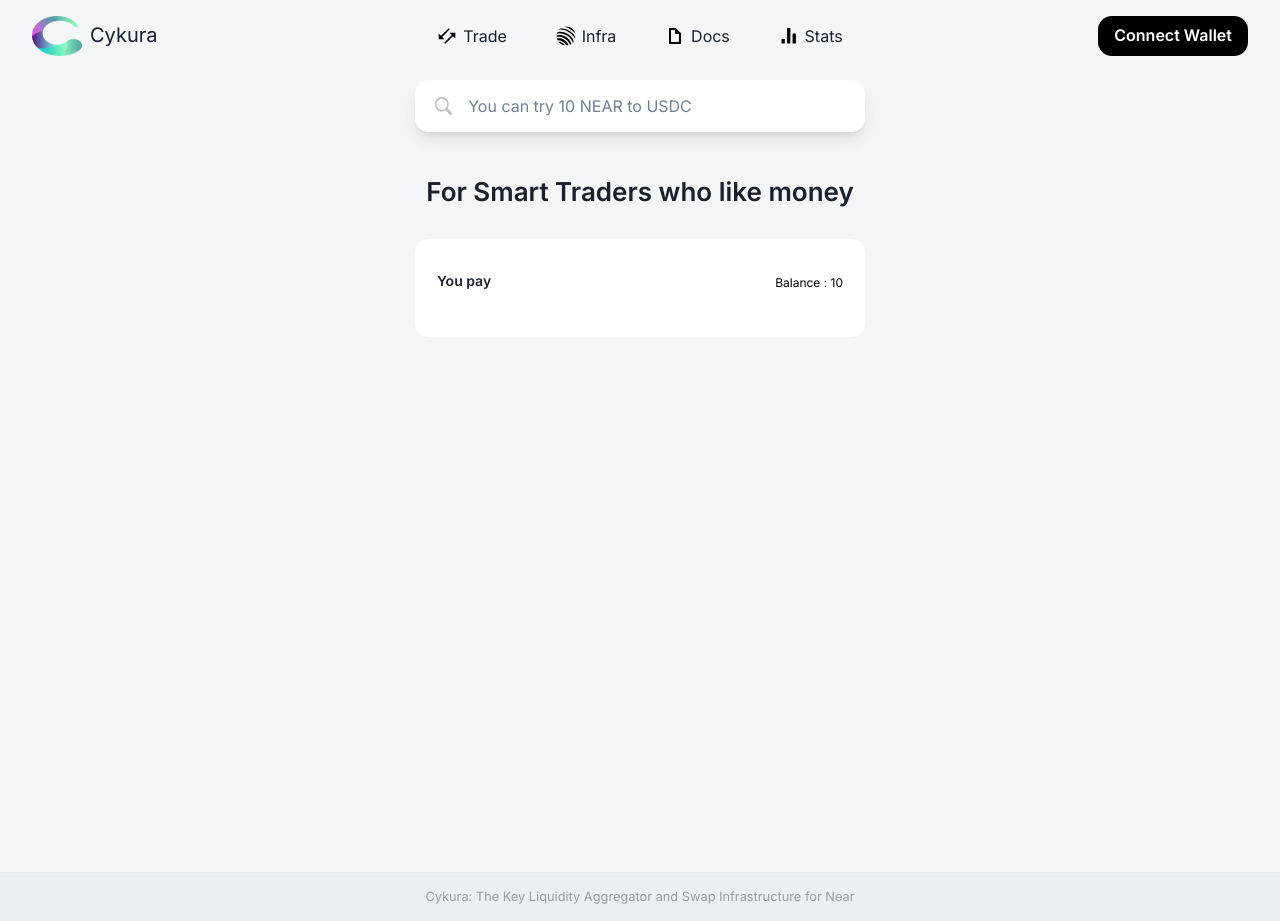
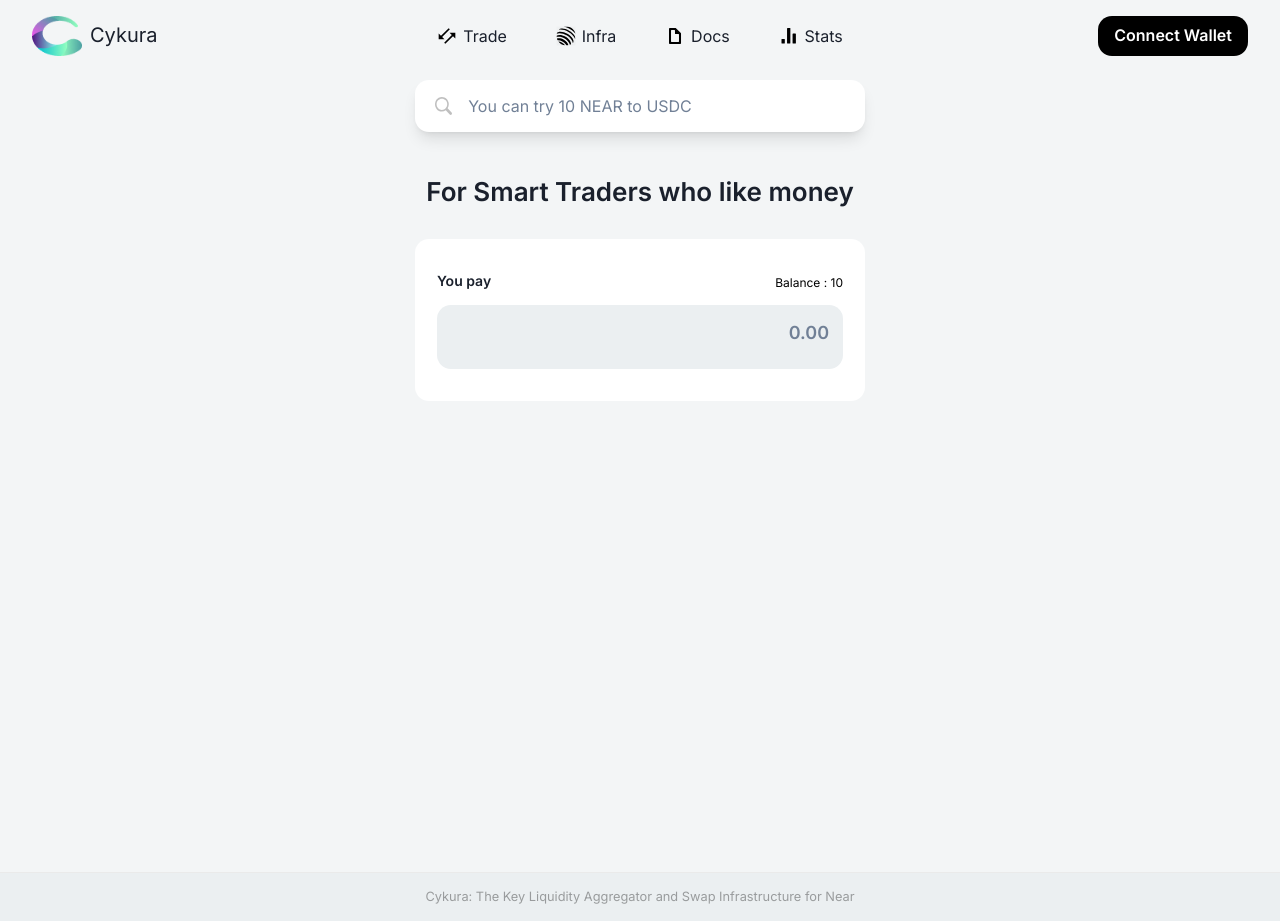
Before and after one commit to skiran017/arbitoor-ui, a Next.js app: page / in a window 1280 px wide. Built offline with nearby package versions, Linux system fonts and the light colour scheme.

Commit message:
feat: add input field in the swap form

```diff
--- a/components/Swap/SwapContent.tsx
+++ b/components/Swap/SwapContent.tsx
@@ -1,5 +1,5 @@
 import React from 'react';
-import { Flex, Text, chakra, Box } from '@chakra-ui/react';
+import { Flex, Text, chakra, Box, Input } from '@chakra-ui/react';
 
 function SwapContent() {
   return (
@@ -32,6 +32,26 @@ function SwapContent() {
           </Flex>
         </Box>
       </Flex>
+      <Box
+        paddingX="14px"
+        backgroundColor="rgb(235 239 241/1)"
+        height="64px"
+        borderRadius="14px"
+      >
+        <Flex
+          justifyContent="space-between"
+          alignItems="center"
+          paddingY="14px"
+        >
+          <Input
+            fontWeight="600"
+            fontSize="1.125rem"
+            variant="unstyled"
+            textAlign="right"
+            placeholder="0.00"
+          />
+        </Flex>
+      </Box>
     </Flex>
   );
 }
```
